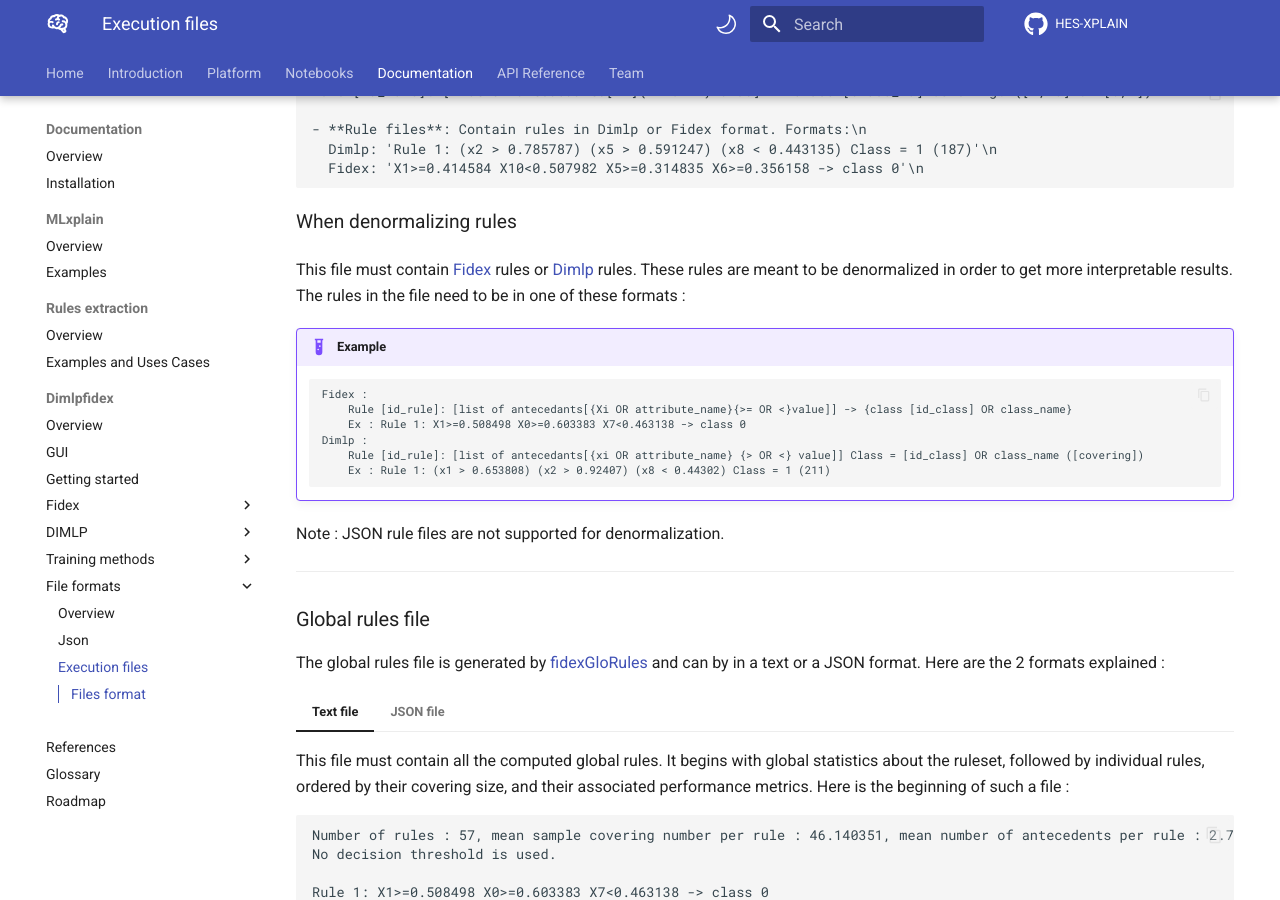
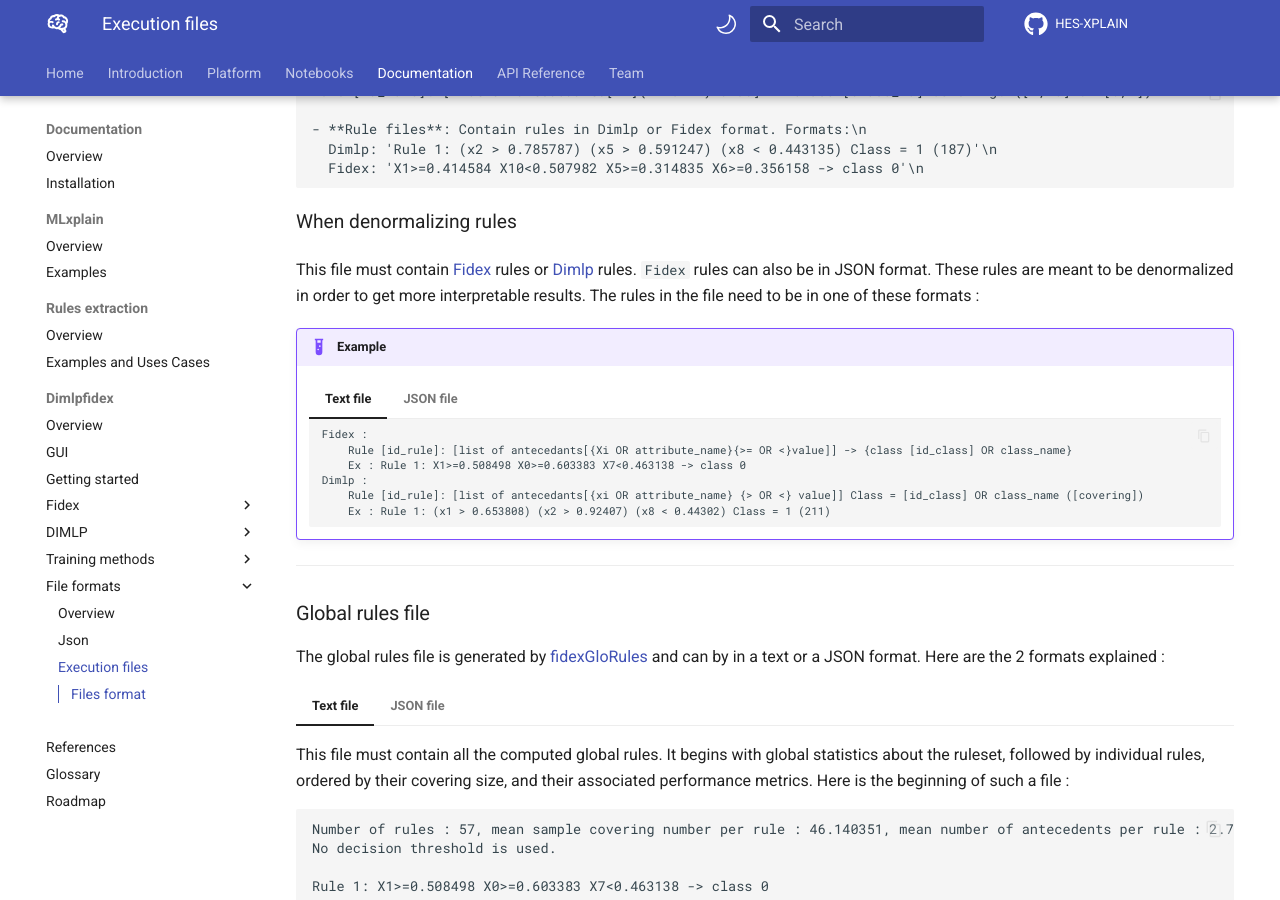
Before and after one commit to HES-XPLAIN/hes-xplain.github.io, an MkDocs documentation site: the page built from docs/documentation/file-formats/execution-files.md, in a window 1280 px wide and 900 px high, scrolled down 5427 px. Built offline with MkDocs 1.6.1 and Material for MkDocs 9.7.7, drawn with Linux system fonts in a browser that asks for light colours; comment, search, counter and statistics services are not loaded.

Commit message:
Modified denormalization doc

````diff
--- a/docs/documentation/file-formats/execution-files.md
+++ b/docs/documentation/file-formats/execution-files.md
@@ -226,20 +226,79 @@
 
 <p style="font-size:larger;">When denormalizing rules</p>
 
-This file must contain [Fidex](../dimlpfidex/fidex/overview.md) rules or [Dimlp](../dimlpfidex/dimlp/overview.md) rules. These rules are meant to be denormalized in order to get more interpretable results. The rules in the file need to be in one of these formats :
+This file must contain [Fidex](../dimlpfidex/fidex/overview.md) rules or [Dimlp](../dimlpfidex/dimlp/overview.md) rules. `Fidex` rules can also be in JSON format. These rules are meant to be denormalized in order to get more interpretable results. The rules in the file need to be in one of these formats :
 
 !!!example
 
-    ```text
-    Fidex :
-        Rule [id_rule]: [list of antecedants[{Xi OR attribute_name}{>= OR <}value]] -> {class [id_class] OR class_name}
-        Ex : Rule 1: X1>=0.508498 X0>=0.603383 X7<0.463138 -> class 0
-    Dimlp :
-        Rule [id_rule]: [list of antecedants[{xi OR attribute_name} {> OR <} value]] Class = [id_class] OR class_name ([covering])
-        Ex : Rule 1: (x1 > 0.653808) (x2 > 0.92407) (x8 < 0.44302) Class = 1 (211)
-    ```
+    === "Text file"
 
-Note : JSON rule files are not supported for denormalization.
+        ```text
+        Fidex :
+            Rule [id_rule]: [list of antecedants[{Xi OR attribute_name}{>= OR <}value]] -> {class [id_class] OR class_name}
+            Ex : Rule 1: X1>=0.508498 X0>=0.603383 X7<0.463138 -> class 0
+        Dimlp :
+            Rule [id_rule]: [list of antecedants[{xi OR attribute_name} {> OR <} value]] Class = [id_class] OR class_name ([covering])
+            Ex : Rule 1: (x1 > 0.653808) (x2 > 0.92407) (x8 < 0.44302) Class = 1 (211)
+        ```
+
+    === "JSON file"
+
+        ```text
+        {
+            "positive index class": -1,
+            "rules": [
+                {
+                    "accuracy": 1.0,
+                    "antecedents": [
+                        {
+                            "attribute": 8,
+                            "inequality": false,
+                            "value": 0.07228972839342673
+                        },
+                        {
+                            "attribute": 3,
+                            "inequality": true,
+                            "value": 0.6969069765088105
+                        }
+                    ],
+                    "confidence": 0.991161,
+                    "coveredSamples": [
+                        67,
+                        213,
+                        567
+                    ],
+                    "coveringSize": 3,
+                    "fidelity": 1.0,
+                    "outputClass": 1
+                },
+                {
+                    "accuracy": 1.0,
+                    "antecedents": [
+                        {
+                            "attribute": 8,
+                            "inequality": false,
+                            "value": 0.07228972839342673
+                        },
+                        {
+                            "attribute": 3,
+                            "inequality": true,
+                            "value": 0.6969069765088105
+                        }
+                    ],
+                    "confidence": 0.991161,
+                    "coveredSamples": [
+                        67,
+                        213,
+                        567
+                    ],
+                    "coveringSize": 3,
+                    "fidelity": 1.0,
+                    "outputClass": 1
+                }
+            ],
+            "threshold": -1.0
+        }
+        ```
 
 ---
 
````
